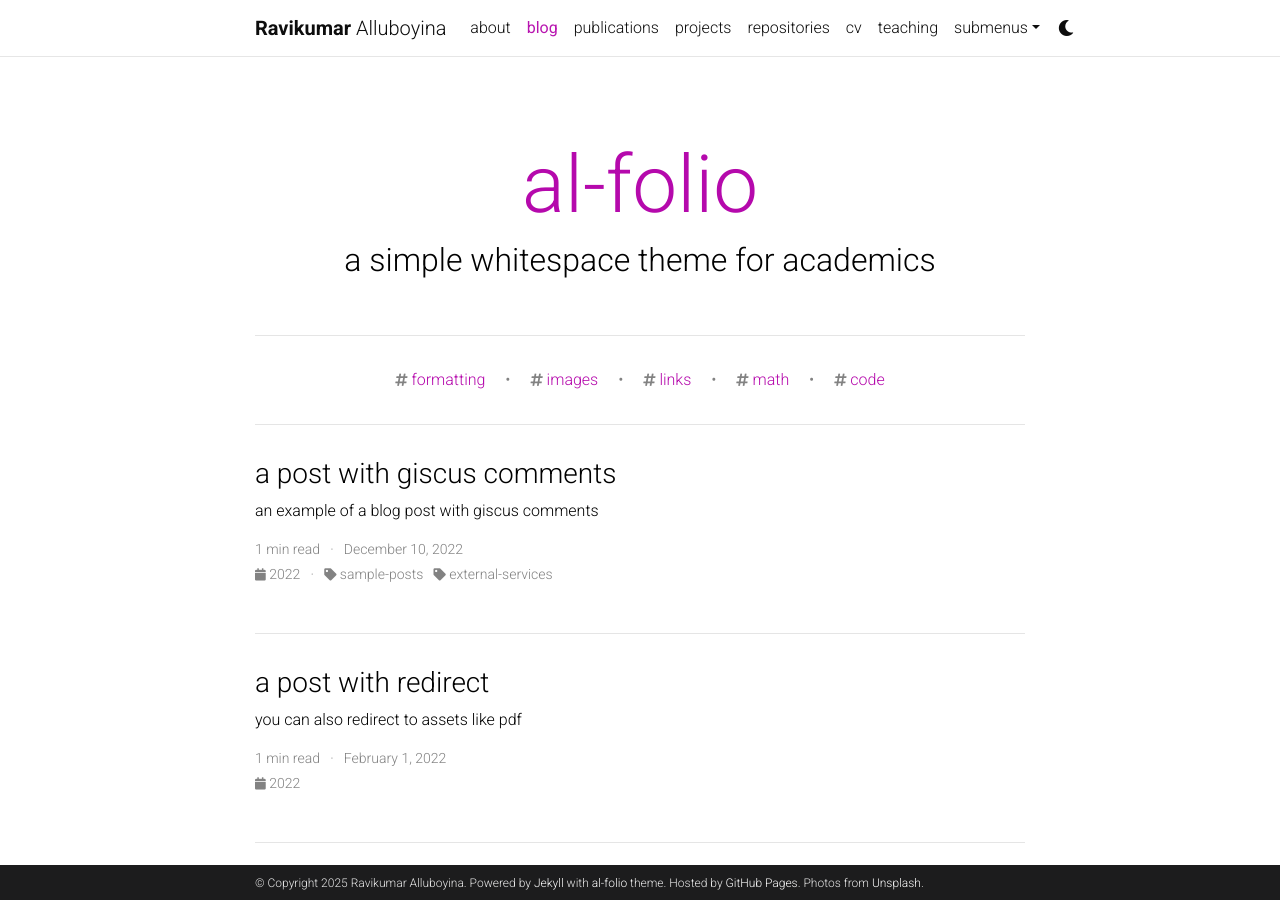
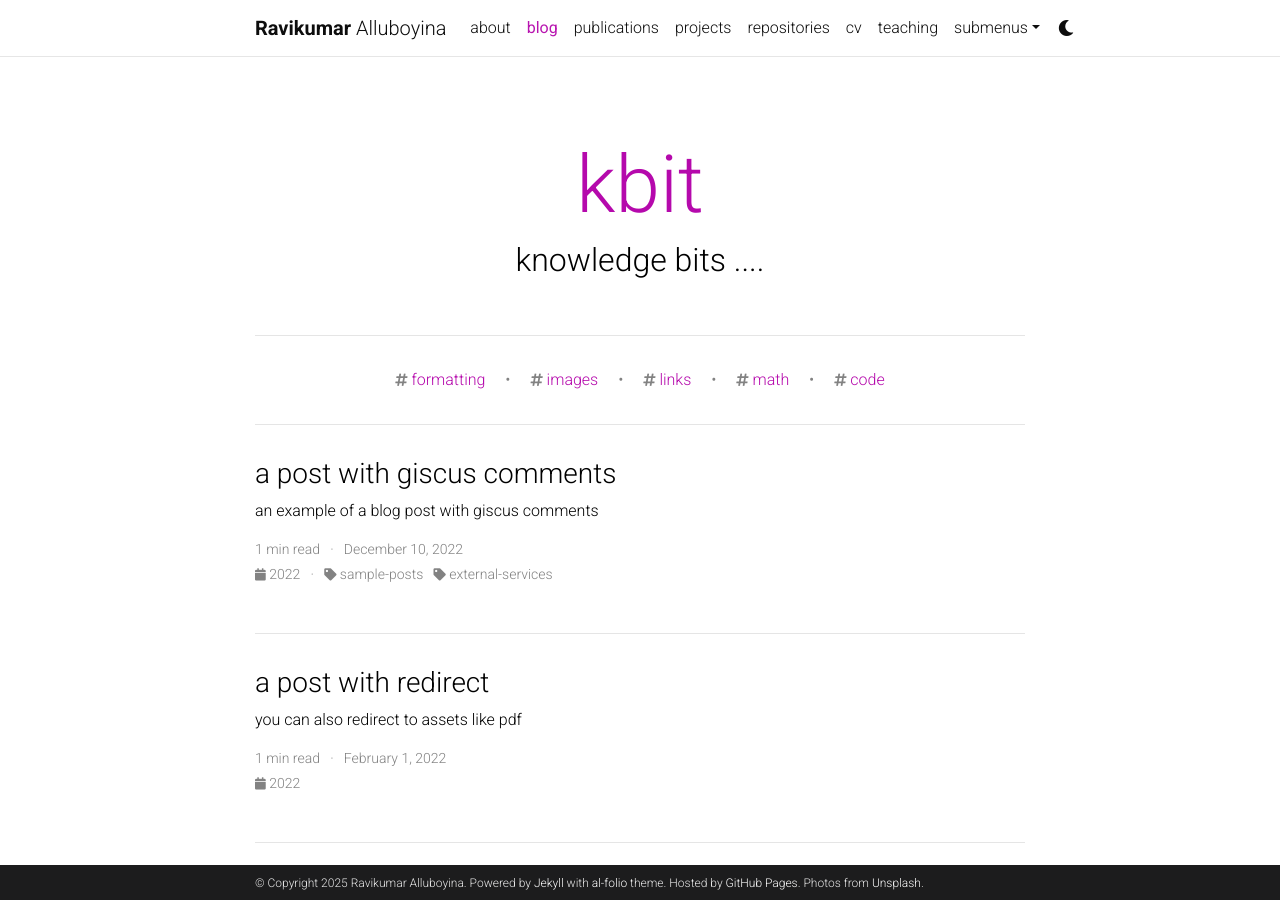
Before and after one commit to ralluboy/ralluboy.github.io, a Jekyll site: the page built from blog/index.html, in a window 1280 px wide and 900 px high. Built offline with Jekyll 4.4.1, drawn with Linux system fonts in a browser that asks for light colours; the list of posts is cut into pages by our own code; comment, search, counter and statistics services are not loaded; a style sheet for code colours, icons or effects is not loaded; some of the changed lines change nothing that is shown.

Commit message:
Personalization..

```diff
--- a/_config.yml
+++ b/_config.yml
@@ -6,7 +6,7 @@ title: blank # the website title (if blank, full name will be used instead)
 first_name: Ravikumar
 middle_name:
 last_name: Alluboyina
-email: you@example.com
+email: ralluboy@gmail.com
 description: > # the ">" symbol means to ignore newlines until "footer_text:"
   A simple, whitespace theme for academics. Based on [*folio](https://github.com/bogoli/-folio) design.
 footer_text: >
@@ -75,13 +75,13 @@ github_username: # your GitHub user name
 gitlab_username: # your GitLab user name
 twitter_username: # your Twitter handle
 mastodon_username: # your mastodon instance+username in the format instance.tld/@username
-linkedin_username: # your LinkedIn user name
+linkedin_username: ravi096
 telegram_username: # your Telegram user name
 scholar_userid: # your Google Scholar ID
 semanticscholar_id: # your Semantic Scholar ID
 whatsapp_number: # your WhatsApp number (full phone number in international format. Omit any zeroes, brackets, or dashes when adding the phone number in international format.)
 orcid_id: # your ORCID ID
-medium_username: # your Medium username
+medium_username: ravi096@gmail.com
 quora_username: # your Quora username
 publons_id: # your ID on Publons
 osf_id: # your OSF ID
@@ -120,9 +120,9 @@ bing_site_verification:  # out your bing-site-verification ID (Bing Webmaster)
 # Blog
 # -----------------------------------------------------------------------------
 
-blog_name: al-folio # blog_name will be displayed in your blog page
+blog_name: kbit # blog_name will be displayed in your blog page
 blog_nav_title: blog # your blog must have a title for it to be displayed in the nav bar
-blog_description: a simple whitespace theme for academics
+blog_description: knowledge bits ....
 permalink: /blog/:year/:title/
 
 # Pagination
@@ -150,7 +150,7 @@ giscus:
   lang: en
 
 # Disqus comments (DEPRECATED)
-disqus_shortname: al-folio # put your disqus shortname
+# disqus_shortname: al-folio # put your disqus shortname
 # https://help.disqus.com/en/articles/1717111-what-s-a-shortname
 
 # External sources.
@@ -158,7 +158,7 @@ disqus_shortname: al-folio # put your disqus shortname
 # you can display them in your blog by adding a link to the RSS feed.
 external_sources:
   - name: medium.com
-    rss_url: https://medium.com/@al-folio/feed
+    rss_url: https://medium.com/@ravi096/feed
 
 # -----------------------------------------------------------------------------
 # Collections
@@ -265,34 +265,34 @@ display_tags: ['formatting', 'images', 'links', 'math', 'code'] # this tags will
 # Jekyll Scholar
 # -----------------------------------------------------------------------------
 
-scholar:
+# scholar:
+#
+#   last_name: [Einstein]
+#   first_name: [Albert, A.]
+#
+#   style: apa
+#   locale: en
+#
+#   source: /_bibliography/
+#   bibliography: papers.bib
+#   bibliography_template: bib
+#   # Note: if you have latex math in your bibtex, the latex filter
+#   # preprocessing may conflict with MathJAX if the latter is enabled.
+#   # See https://github.com/alshedivat/al-folio/issues/357.
+#   bibtex_filters: [latex, smallcaps, superscript]
+#
+#   replace_strings: true
+#   join_strings: true
+#
+#   details_dir: bibliography
+#   details_layout: bibtex.html
+#   details_link: Details
+#
+#   query: "@*"
 
-  last_name: [Einstein]
-  first_name: [Albert, A.]
-
-  style: apa
-  locale: en
-
-  source: /_bibliography/
-  bibliography: papers.bib
-  bibliography_template: bib
-  # Note: if you have latex math in your bibtex, the latex filter
-  # preprocessing may conflict with MathJAX if the latter is enabled.
-  # See https://github.com/alshedivat/al-folio/issues/357.
-  bibtex_filters: [latex, smallcaps, superscript]
-
-  replace_strings: true
-  join_strings: true
-
-  details_dir: bibliography
-  details_layout: bibtex.html
-  details_link: Details
-
-  query: "@*"
-
-badges: # Display different badges for your publications
-  altmetric_badge: true # Altmetric badge (https://www.altmetric.com/products/altmetric-badges/)
-  dimensions_badge: true # Dimensions badge (https://badge.dimensions.ai/)
+# badges: # Display different badges for your publications
+#   altmetric_badge: true # Altmetric badge (https://www.altmetric.com/products/altmetric-badges/)
+#   dimensions_badge: true # Dimensions badge (https://badge.dimensions.ai/)
 
 # Filter out certain bibtex entry keywords used internally from the bib output
 filtered_bibtex_keywords: [abbr, abstract, arxiv, bibtex_show, html, pdf, selected, supp, blog, code, poster, slides, website, preview, altmetric]
```
